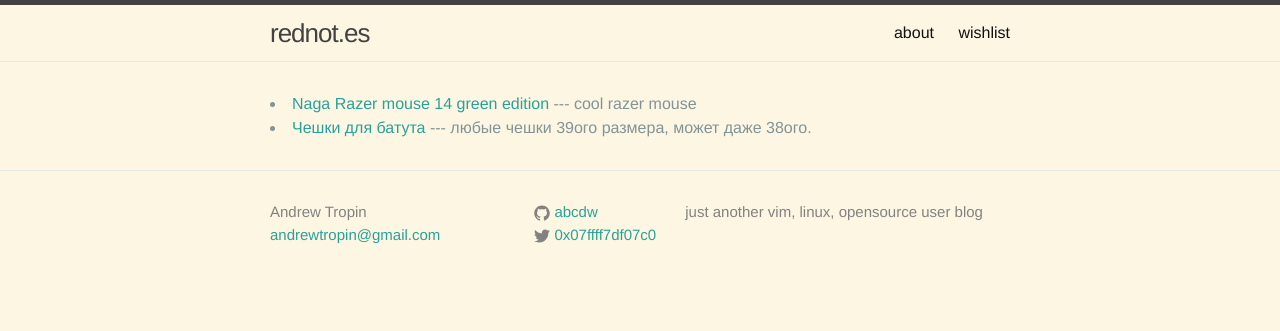
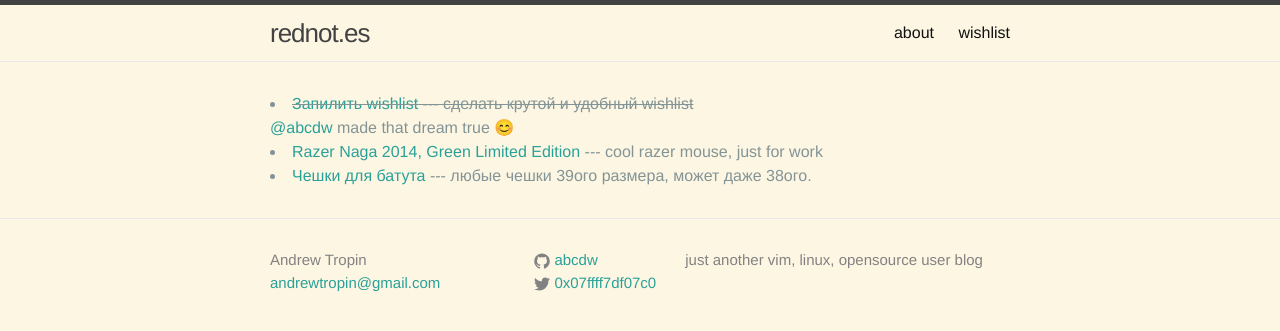
Before and after one commit to rednotes/rednotes.github.io, a Jekyll site: the page built from pages/wishlist.html, in a window 1280 px wide. Shown: the top 331 px of the page. Built offline with Jekyll 4.4.1, drawn with Linux system fonts in a browser that asks for light colours; emoji names are drawn with the system emoji font.

Commit message:
Improve and update wishlist and add jekyll-plugins

```diff
--- a/_config.yml
+++ b/_config.yml
@@ -11,3 +11,9 @@ superuser: Andrew Tropin
 
 # Build settings
 markdown: kramdown
+
+gems:
+  - jemoji
+  - jekyll-sitemap
+  - jekyll-mentions
+  - jekyll-redirect-from
--- a/_data/wishlist.yml
+++ b/_data/wishlist.yml
@@ -1,5 +1,9 @@
-- name: Naga Razer mouse 14 green edition
-  description: cool razer mouse
+- name: Запилить wishlist
+  description: сделать крутой и удобный wishlist
+  performer: <a href="https://vk.com/abcdw">@abcdw</a>
+
+- name: Razer Naga 2014, Green Limited Edition
+  description: cool razer mouse, just for work
   url: http://www.razerzone.ru/product/mouses/razer-naga-2014-limited-green-edition
   image: http://www.razerzone.ru/media/brands/2015-01-26/750x368_naga_greenru_2.jpg
 
--- a/pages/wishlist.html
+++ b/pages/wishlist.html
@@ -3,10 +3,17 @@ title: wishlist
 layout: default
 permalink: /wishlist/
 ---
-
 {% for wish in site.data.wishlist %}
 <li>
-  <a href="{{ wish.url }}">{{ wish.name }}</a> --- {{ wish.description }}
+  {% if wish.performer %}
+  <strike>
+    <a href="{{ wish.url }}">{{ wish.name }}</a> --- {{ wish.description }}
+  </strike>
+  <br>
+  {{ wish.performer }} made that dream true :blush:
+  {% else %}
+    <a href="{{ wish.url }}">{{ wish.name }}</a> --- {{ wish.description }}
+  {% endif %}
   <!-- <img src="{{ wish.image }}"> -->
 </li>
 {% endfor %}
```
